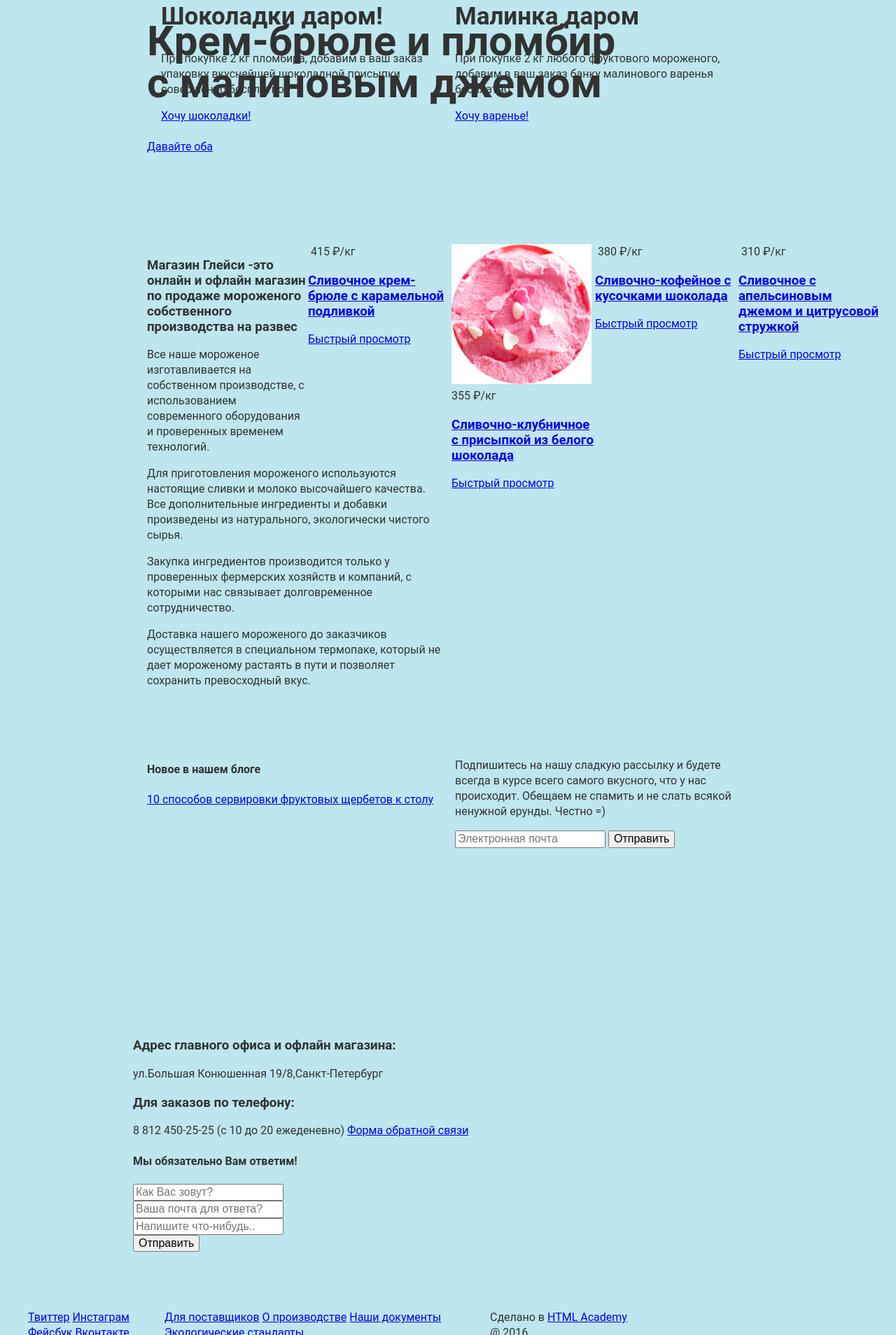
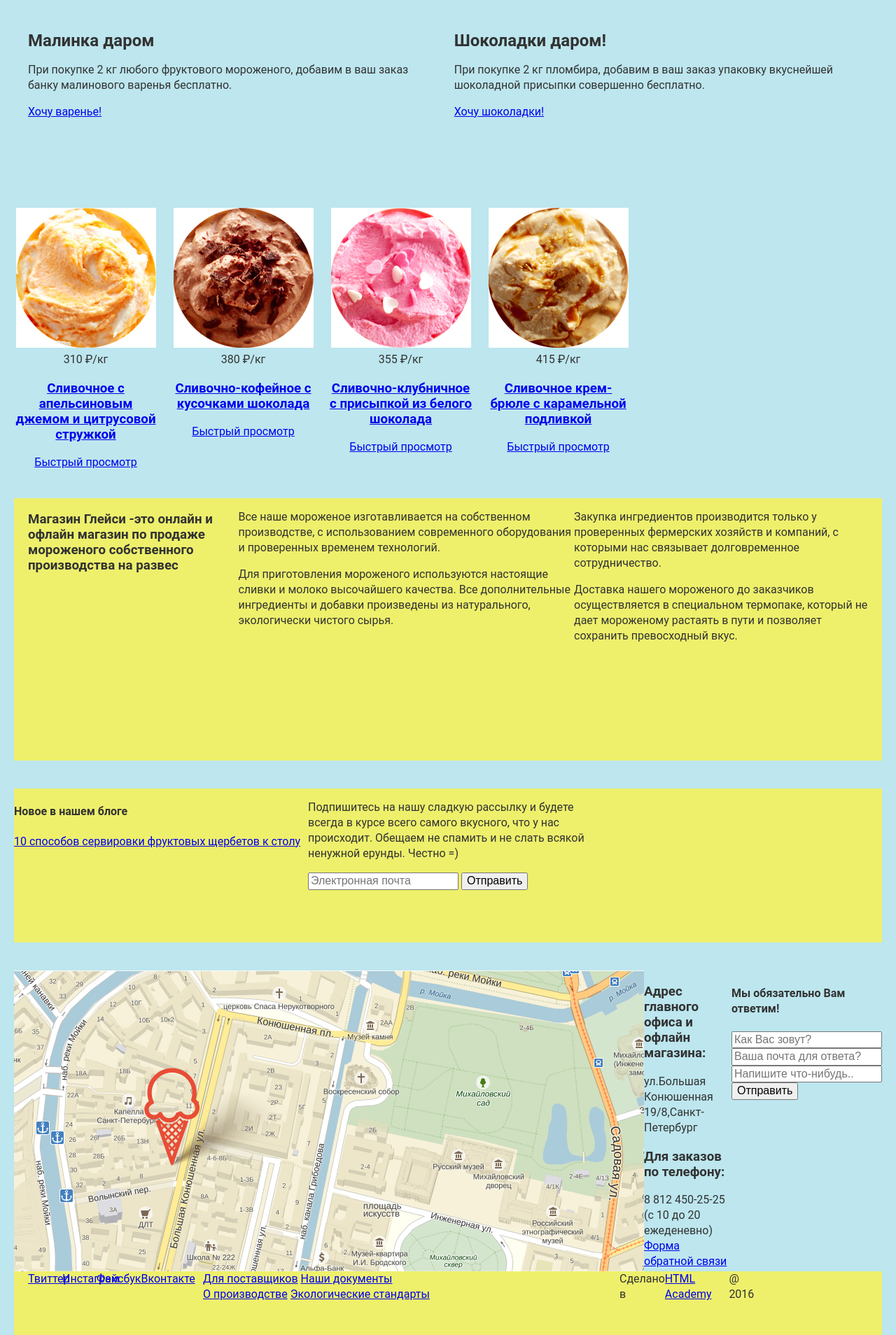
Before and after one commit to Curiosita/334763-gllacy, a plain HTML site: page index.html in a window 1280 px wide. Shown: the part 892-2800 px from the top of the page at 70% size. Drawn offline with Linux system fonts and the light colour scheme.

Commit message:
Корретировка Сетки Главной стр.

```diff
--- a/css/style.css
+++ b/css/style.css
@@ -5,11 +5,12 @@ body {
     font-size: 16px;
     line-height: 22px;
     color: #323232;
-    width: 100%
+    width: 100%;
     min-width: 860px;
     padding-left: 20px;
     padding-right: 20px;
-    background:#bde6ee
+    background:#bde6ee;
+    box-sizing: border-box;
 
 }
 
@@ -30,11 +31,10 @@ body {
   background-color:#eef06c;
 }
 
-.clearfix::after
+.clearfix::after {
         display: table;
         content:"";
         clear:both;
-
 
 }
 .main-header {
@@ -42,16 +42,24 @@ body {
     background:#eef06c;
     margin-left: auto;
     margin-right: auto;
+    display: flex;
 }
 
 .main-navigation {
   width: 354px;
   min-height: 44px;
   display: inline-block;
+  margin-right: 70px;
 }
 
 .main-navigation-list{
     display:inline-block;
+    list-style: none;
+    padding-left: 0;
+}
+
+.main-navigation-list>li {
+     display:inline-block;
 }
 
 .navigation-list>li{
@@ -71,103 +79,235 @@ body {
   min-height: 44px;
   display: flex
 }
+.sub-user-block {
+    display: none;
+}
 
+.sub-login{
+    display: none;
+}
+
+.user-block-info{
+    top: 100px;
+    width: 180px;
+    position: absolute;
+}
+
+.search-label{
+    display: inline-block;
+    border-radius:50%;
+    width: 34px;
+    height:34px;
+
+}
 .logo {
   width: 154px;
   min-height: 64px;
-  display: flex
   margin-top: 9px;
-    margin-right: 25px;
+  margin-right: 25px;
 
 }
 
 .slider {
-  width: 860px;
+  min-width: 860px;
   height: 500px;
+  margin-right: auto;
+  margin-left: auto;
+  margin-top: 300px;
+  margin-bottom: 40px;
+  background-color:#eef06c;
+
+}
+
+.slider-1{
+    text-align:center
+}
+
+.slider-2,
+.slider-3 {
+    display:none
+}
+
+
+.container {
+  display: flex;
+  height: 230px;
   margin-right: auto;
   margin-left: auto;
 }
 
-.container {
-  width: 860px;
-  min-height: 230px;
+.banner-1 {
+  display: inline-block;
+  min-width: 420px;
+  min-height:230px;
+  padding-left:20px;
+  padding-right:20px;
+  margin-right: 20px;
+
+}
+
+.banner-2 {
+  display: inline-block;
+  min-width: 420px;
+  min-height:230px;
+  padding-left:20px;
+  padding-right:20px;
+}
+
+.item-block {
+  display: flex;
+  min-height: 275px;
+  text-align: center;
   margin-right: auto;
   margin-left: auto;
+   margin-top: 40px;
 }
 
-.banner {
-  float: left;
-  width: 420px;
-  min-height:230px;
+.item-1 {
+  display: inline-block;
+  width: 205px;
+  min-height: 275px;
+  margin-right: 20px;
+
+}
+.item-2{
+  display: inline-block;
+  width: 205px;
+  min-height: 275px;
+  margin-right: 20px;
 }
 
-.banner {
-  float: right;
-  width: 420px;
-  min-height: 230px;
+.item-3 {
+  display: inline-block;
+  width: 205px;
+  min-height: 275px;
+  margin-right: 20px;
 }
 
-.item {
-  float: right;
+.item-4 {
+  display: inline-block;
   width: 205px;
   min-height: 275px;
 }
 
-.container {
-  width: 860px;
-  min-height: 375px;
+
+.container-shopinfo {
+  display: flex;
+  height: 375px;
+  background-color:#eef06c;
+ margin-bottom: 40px;
+ margin-top: 40px;
+  padding-left: 20px;
+ padding-right: 20px;
+
+}
+
+.title-shopinfo {
+
 }
 
 .left-column {
-  width: 420px;
+  display: inline-block;
+  min-width:  420px;
   min-height: 275px;
 }
 .right-column {
-  width: 420px;
+  display: inline-block;
+  min-width:  420px;
   min-height: 275px;
 }
 
-.left-container {
+.container-blog {
+  display: flex;
+  height: 220px;
+  background-color:#eef06c;
+
+}
+
+.left-container-blog {
   width: 420px;
   min-height: 220px;
-  float: left;
+display: inline-block;
 }
 
-.right-container {
+.right-container-mail {
   width: 420px;
   min-height: 220px;
-  float: right;
+  display: inline-block;
 }
 
 .block-map {
-  width: 900px;
+  display: flex;
   min-height: 430px;
-  margin-right: auto;
-  margin-left: auto;
+  margin-top:40px;
 
 }
 .main-footer {
-  width: 900px;
-  min-height: 100px;
-  margin-top: 0px;
-  padding-top: 0px;
-  padding-bottom: 0px;
+  display: flex;
+  height: 100px;
+  margin-top: auto;
+  padding-top: auto;
+  padding-bottom: 20px;
+ background-color:#eef06c;
 }
 
+
 .footer-social {
-  float: left;
+  display: flex;
   width: 195px;
-  min-height: 100px;
+  min-height: 45px;
+  padding-left: 20px;
+    margin-right: 55px;
+
+}
+
+.social-btn-tw {
+    display: inline-block;
+    border-radius:50%;
+    width: 34px;
+    height:34px;
+    padding-right: 15px;
+
+}
+.social-btn-inst {
+    display: inline-block;
+    border-radius:50%;
+    width: 34px;
+    height:34px;
+    padding-right: 15px;
+}
+.social-btn-fb {
+    display: inline-block;
+    border-radius:50%;
+    width: 34px;
+    height:34px;
+    padding-right: 15px;
+}
+
+social-btn-vk {
+    display: inline-block;
+    border-radius:50%;
+    width: 34px;
+    height:34px;
 }
 
 .footer-title {
-  float: left;
+  display: inline-block;
   width: 420px;
   min-height: 100px;
 }
+.footer-title-left {
+  display: inline-block;
+   margin-right: 20px;
+}
+
+.footer-title-right{
+  display: inline-block;
+}
+
 
 .footer-copyright {
-  float: right;
+  display: flex;
   width: 200px;
   min-height: 100px;
 }
--- a/index.html
+++ b/index.html
@@ -7,22 +7,22 @@
         <link href="css/style.css" rel="stylesheet">
     </head>
     <body>
-        <header class="main-header clearfix">
+        <header class="main-header">
                 <div class="logo">
-                    <img scr="img/indexlogo.png" width="154" height="64">
+                    <img src="img/logoindex.png" width="154" height="64">
                 </div>
             <nav class="main-navigation">
                 <ul class= main-navigation-list>
                     <li>
                         <a href="#">Каталог</a>
-                        <ul>
+                        <ul class="sub-navigation-list">
                             <li>
                                 <a href="#">Новинки</a>
                             </li>
                             <li>
                                 <a href="catalog.html">Сливочное</a>
                             </li>
-                            <li class="sub-navigation-list">
+                            <li >
                                 <a href="#">Щербеты</a>
                             </li>
                             <li>
@@ -41,16 +41,15 @@
                 </ul>
             </nav>
             <div class="user-block">
-                <label for="search"></label>
-                <input type ="search" class="search" id="search" name="search">
-                <div>
+                <label class="search-label" for="search"></label>
+                        <div class="sub-user-block">
                     <form class="search" action="https://echo.htmlacademy.ru" method="post">
                         <input type="text" name="search" placeholder="Что ищем?" value="">
                         <button class="btn" type="submit">Отправить</button>
                     </form>
                 </div>
                 <a class="login" href="#">Вход</a>
-                <div>
+                <div class="sub-login">
                     <form>
                         <input type="text" name="mail" placeholder="Электронная почта" value="">
                         <input type="text" name="password" placeholder="Пароль" value="">
@@ -60,8 +59,10 @@
                     </form>
                 </div>
                 <a class="cart" href="#">Пусто</a>
+                <div class="user-block-info">
                 <span> с 10 до 20, ежедневно</span><br>
                 <span> 8 812 450-25-25</span>
+                </div>
             </div>
         </header>
         <main>
@@ -69,50 +70,50 @@
                     <input type="radio" name="slide" value="">
                     <input type="radio" name="slide" value="">
                     <input type="radio" name="slide" value="">
-                <div>
-                    <h2 class="title">Крем-брюле и пломбир<br>с малиновым джемом</h2>
+                <div class="slider-1">
+                    <h2 class="slider-title-1">Крем-брюле и пломбир<br>с малиновым джемом</h2>
                     <a href="#">Давайте оба</a>
                 </div>
-                <div>
-                    <h2 class="title">Крем-брюле и пломбир<br>с малиновым джемом</h2>
+                <div class="slider-2">
+                    <h2 class="slider-title-2">Шоколадный пломбир<br>и лимонный сорбет</h2>
                     <a href="#">Давайте оба</a>
                 </div>
-                <div>
-                    <h2 class="title">Крем-брюле и пломбир<br>с малиновым джемом</h2>
+                <div class="slider-3">
+                    <h2 class="slider-title-3">Пломбир с помадкой<br>и клубничный щербет</h2>
                     <a href="#">Давайте оба</a>
                 </div>
             </div>
             <div class="container">
-                <div class="banner">
-                    <h2 class="banner-title">Малинка даром</h2>
+                <div class="banner-1">
+                    <h2 class="banner-title-1">Малинка даром</h2>
                     <p>При покупке 2 кг любого фруктового мороженого, добавим в ваш заказ банку малинового варенья бесплатно.</p>
                     <a href="#">Хочу варенье!</a>
                 </div>
-                <div class="banner">
-                    <h2 class="banner-title">Шоколадки даром!</h2>
+                <div class="banner-2">
+                    <h2 class="banner-title-2">Шоколадки даром!</h2>
                     <p>При покупке 2 кг пломбира, добавим в ваш заказ упаковку вкуснейшей шоколадной присыпки совершенно бесплатно.</p>
                     <a href="#">Хочу шоколадки!</a>
                 </div>
             </div>
 
             <div class="item-block">
-                <div class="item">
-                    <img scr="img/ice1-1.jpg">
+                <div class="item-1">
+                    <img src="img/ice1-1.jpg">
                     <span>310 &#8381;/кг</span>
                     <h3>
                        <a href="#">Сливочное с апельсиновым джемом и цитрусовой стружкой</a>
                     </h3>
                     <a href="#">Быстрый просмотр</a>
                 </div>
-                <div class="item">
-                    <img scr="img/ice2-1.jpg">
+                <div class="item-2">
+                    <img src="img/ice2-1.jpg">
                     <span>380 &#8381;/кг</span>
                     <h3>
                         <a href="#">Сливочно-кофейное с кусочками шоколада</a>
                     </h3>
                     <a href="#">Быстрый просмотр</a>
                 </div>
-                <div class="item">
+                <div class="item-3">
                     <img src="img/ice3-1.jpg">
                     <span>355 &#8381;/кг</span>
                     <h3>
@@ -120,8 +121,8 @@
                     </h3>
                     <a href="#">Быстрый просмотр</a>
                 </div>
-                <div class="item">
-                    <img scr="img/ice4-1.jpg">
+                <div class="item-4">
+                    <img src="img/ice4-1.jpg">
                     <span>415 &#8381;/кг</span>
                     <h3>
                         <a href="#">Сливочное крем-брюле с карамельной подливкой</a>
@@ -129,8 +130,8 @@
                     <a href="#">Быстрый просмотр</a>
                 </div>
             </div>
-            <div class="container">
-                <h3>Магазин Глейси -это онлайн и офлайн магазин по продаже мороженого собственного производства на развес</h3>
+            <div class="container-shopinfo">
+                <h3 class="title-shopinfo">Магазин Глейси -это онлайн и офлайн магазин по продаже мороженого собственного производства на развес</h3>
                 <div class="left-column">
                     <p>Все наше мороженое изготавливается на собственном производстве, с использованием современного оборудования и проверенных временем технологий.</p>
                     <p>Для приготовления мороженого используются настоящие сливки и молоко высочайшего качества. Все дополнительные ингредиенты и добавки произведены из натурального, экологически чистого сырья.</p>
@@ -140,12 +141,12 @@
                     <p>Доставка нашего мороженого до заказчиков осуществляется в специальном термопаке, который не дает мороженому растаять в пути и позволяет сохранить превосходный вкус.</p>
                 </div>
             </div>
-            <div class="container">
-                <div class=left-container>
+            <div class="container-blog">
+                <div class="left-container-blog">
                     <h4>Новое в нашем блоге</h4>
                     <a href="#">10 способов сервировки фруктовых щербетов к столу</a>
                 </div>
-                <div class=right-container>
+                <div class="right-container-mail">
                     <p>Подпишитесь на нашу сладкую рассылку и будете всегда в курсе всего самого вкусного, что у нас происходит. Обещаем не спамить и не слать всякой ненужной ерунды. Честно =)</p>
                     <form class="e-mail-form" action="https://echo.htmlacademy.ru" method="post">
                         <input type="text" name="e-mail" placeholder="Электронная почта" value="">
@@ -154,7 +155,7 @@
                 </div>
             </div>
             <div class="block-map">
-                <img scr="img/mapphone.jpg">
+                <img src="img/mapphone.jpg">
                 <div class="contact">
                     <h3>Адрес главного офиса и офлайн магазина:</h3>
                     <span>ул.Большая Конюшенная 19/8,Санкт-Петербург</span>
@@ -175,18 +176,21 @@
             </div>
         </main>
         <footer class="main-footer">
-            <div class="container">
                 <div class="footer-social">
-                    <a class="social-btn social-btn-tw" href="#">Твиттер</a>
-                    <a class="social-btn social-btn-inst" href="#">Инстаграм</a>
-                    <a class="social-btn social-btn-fb" href="#">Фейсбук</a>
-                    <a class="social-btn social-btn-vk" href="#">Вконтакте</a>
+                    <a class= "social-btn-tw" href="#">Твиттер</a>
+                    <a class="social-btn-inst" href="#">Инстаграм</a>
+                    <a class="ssocial-btn-fb" href="#">Фейсбук</a>
+                    <a class="social-btn-vk" href="#">Вконтакте</a>
                 </div>
                 <div class="footer-title">
+                    <div class="footer-title-left">
                     <a href="#">Для поставщиков</a>
+                    <a href="#">Наши документы</a>
+                    </div>
+                    <div class="footer-title-left">
                     <a href="#">О производстве</a>
-                    <a href="#">Наши документы</a>
                     <a href="#">Экологические стандарты</a>
+                    </div>
                 </div>
                 <div class="container footer-copyright">
                     <span>Сделано в</span>
```
